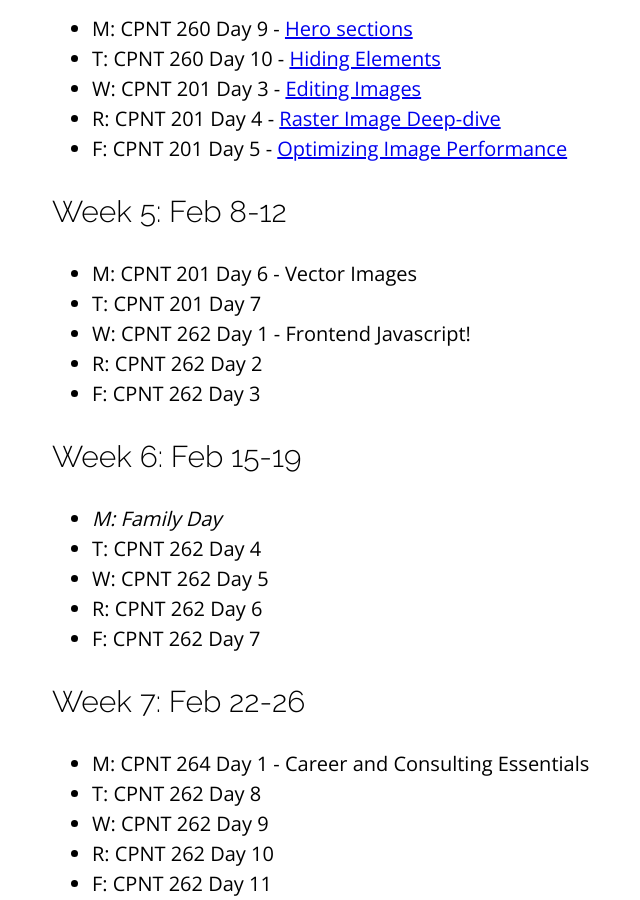
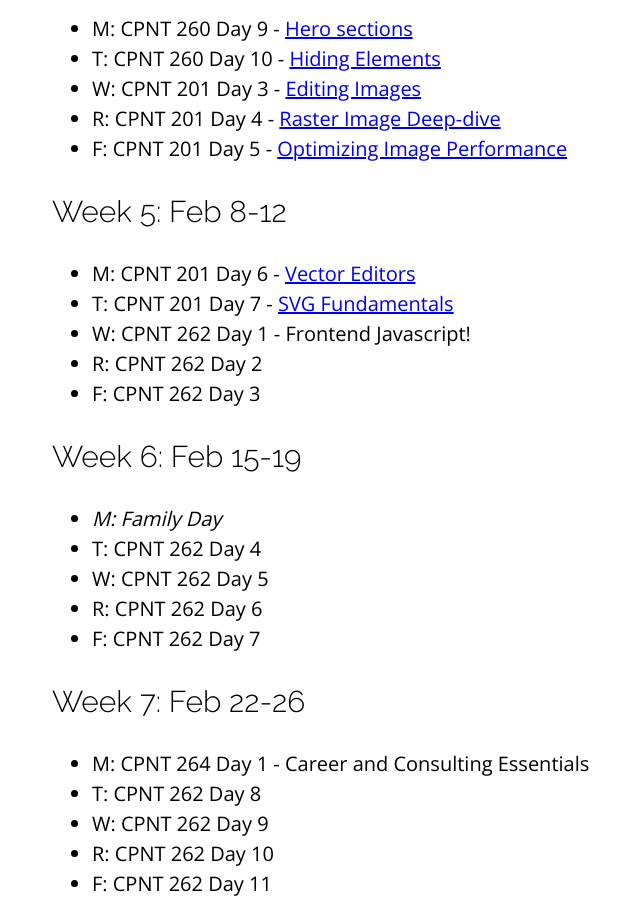
Before and after one commit to sait-wbdv/winter-2021, a Jekyll site: the page built from index.md, in a window 1280 px wide and 900 px high, scrolled down 1083 px. Shown: the whole window, without its empty margins (76-716 px from the left). Built offline with Jekyll 4.4.1, drawn with Linux system fonts in a browser that asks for light colours; nearby versions of some CDN libraries.

Commit message:
added vector to index

```diff
--- a/index.md
+++ b/index.md
@@ -31,8 +31,8 @@ title: "Program Schedule"
 - F: CPNT 201 Day 5 - [Optimizing Image Performance](/winter-2021{% link _posts/2021-02-05-image-performance.md %})
 
 ## Week 5: Feb 8-12
-- M: CPNT 201 Day 6 - Vector Images
-- T: CPNT 201 Day 7
+- M: CPNT 201 Day 6 - [Vector Editors](/winter-2021{% link _posts/2021-02-08-vector-editors.md %})
+- T: CPNT 201 Day 7 - [SVG Fundamentals](/winter-2021{% link _posts/2021-02-09-svg-fundamentals.md %})
 - W: CPNT 262 Day 1 - Frontend Javascript!
 - R: CPNT 262 Day 2
 - F: CPNT 262 Day 3
```
